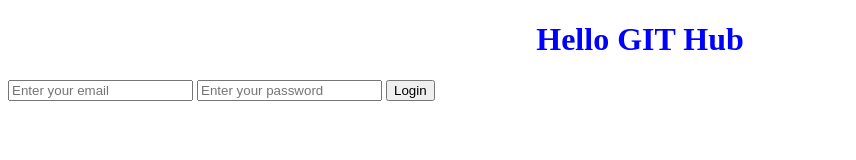
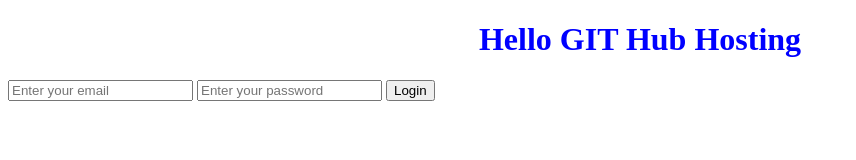
Before and after one commit to Kate2021dar/my-git-app, a plain HTML site: page index.html in a window 1280 px wide. Shown: the whole page, without its empty margins (0-856 px from the left). Drawn offline with Linux system fonts and the light colour scheme.

Commit message:
Update index.html
Git Hub Hosting

```diff
--- a/index.html
+++ b/index.html
@@ -9,7 +9,7 @@
 
 </head>
 <body>
-	<h1>Hello GIT Hub</h1>
+	<h1>Hello GIT Hub Hosting</h1>
 	<form>
 		<input type="email" placeholder="Enter your email">
 		<input type="password" placeholder="Enter your password">
```
